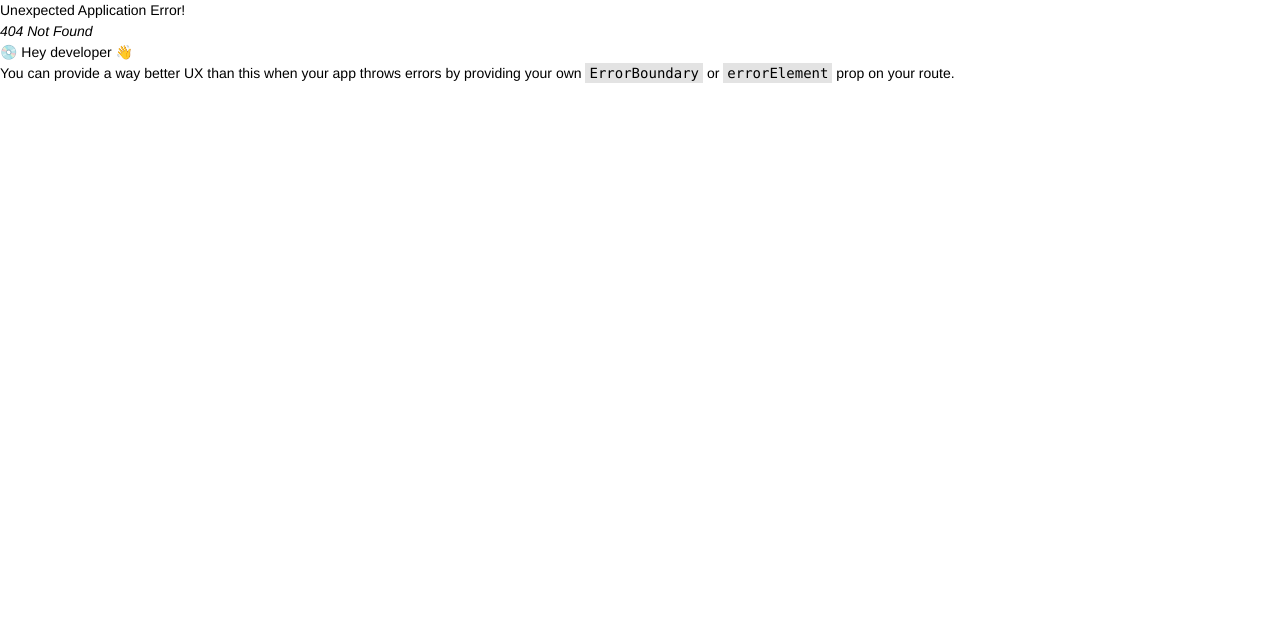
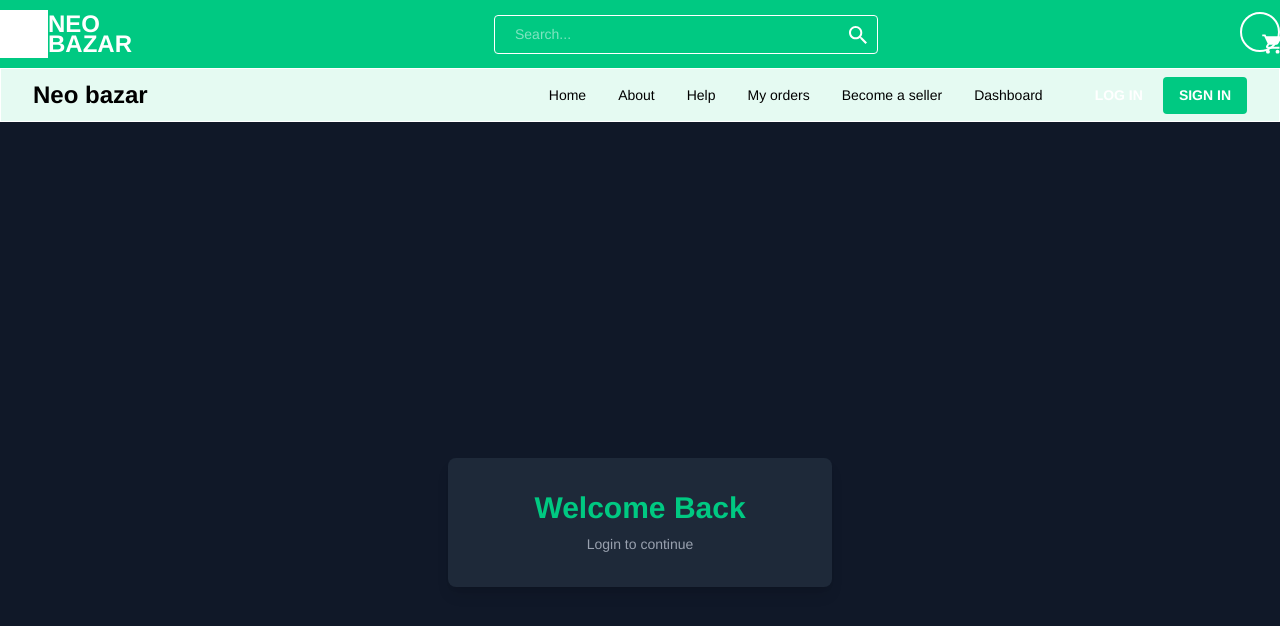
Before and after one commit to devsafex/neo-bazar, a React (Vite) app: page /login in a window 1280 px wide. Before the commit this address had no page. Shown: the top 626 px of the page. Built offline with nearby package versions, Linux system fonts and the light colour scheme; grey boxes are pictures that could not be loaded.

Commit message:
pull the details page

```diff
--- a/src/Layouts/Main.jsx
+++ b/src/Layouts/Main.jsx
@@ -9,7 +9,7 @@ const Main = () => {
         <Nav></Nav>
       </div>
       {/* Outlet  */}
-      <div className=" min-h-[100vh]">
+      <div className="min-h-[100vh]">
         <Outlet />
       </div>
       {/* Footer  */}
--- /dev/null
+++ b/src/Pages/Login/Login.jsx
@@ -0,0 +1,25 @@
+// import { useAuth0 } from "@auth0/auth0-react";
+
+const Login = () => {
+//   const { loginWithRedirect, isAuthenticated } = useAuth0();
+
+  return (
+    <div className="flex items-center justify-center min-h-screen bg-gray-900">
+      <div className="bg-gray-800 p-8 rounded-lg shadow-lg text-center max-w-sm w-full">
+        <h2 className="text-3xl font-bold text-[#00C982]">Welcome Back</h2>
+        <p className="text-gray-400 mt-2">Login to continue</p>
+
+        {/* {!isAuthenticated && (
+          <button
+            onClick={() => loginWithRedirect()}
+            className="mt-6 w-full bg-[#00C982] text-white py-3 rounded-md font-semibold hover:bg-[#00a06e] transition"
+          >
+            Login with Auth0
+          </button>
+        )} */}
+      </div>
+    </div>
+  );
+};
+
+export default Login;
--- /dev/null
+++ b/src/Pages/Register/Register.jsx
@@ -0,0 +1,10 @@
+
+const Register = () => {
+    return (
+        <div>
+
+        </div>
+    );
+};
+
+export default Register;
--- a/src/components/Nav/Navlinks.jsx
+++ b/src/components/Nav/Navlinks.jsx
@@ -6,6 +6,7 @@ import {
   IconButton,
 } from "@material-tailwind/react";
 import { useEffect, useState } from "react";
+import { Link } from "react-router-dom";
 
 const Navlinks = () => {
   const [openNav, setOpenNav] = useState(false);
@@ -151,12 +152,16 @@ const Navlinks = () => {
         <MobileNav open={openNav}>
           {navList}
           <div className="flex items-center gap-x-1">
+            <Link to={"/login"}>
               <Button fullWidth variant="text" size="sm" className="">
                 <span>Log In</span>
               </Button>
+            </Link>
+            <Link to={"/register"}>
               <Button fullWidth size="sm" className=" bg-[#00C982] rounded">
                 <span>Sign Up</span>
               </Button>
+            </Link>
           </div>
         </MobileNav>
       </Navbar>
```
Also changed, not shown: src/routes/router.jsx (+9 -0 lines). Lines whose indentation alone changed are shown as unchanged.
